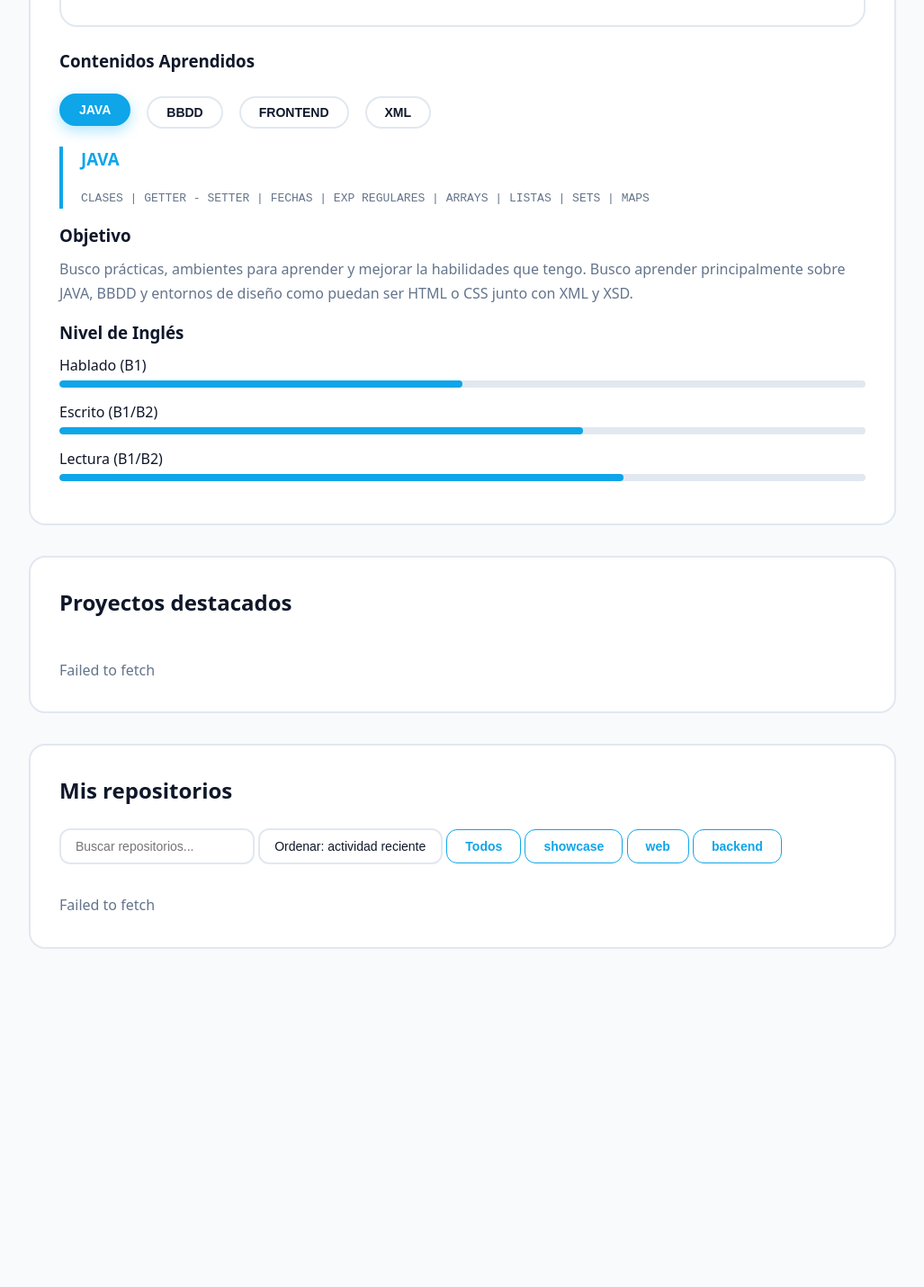
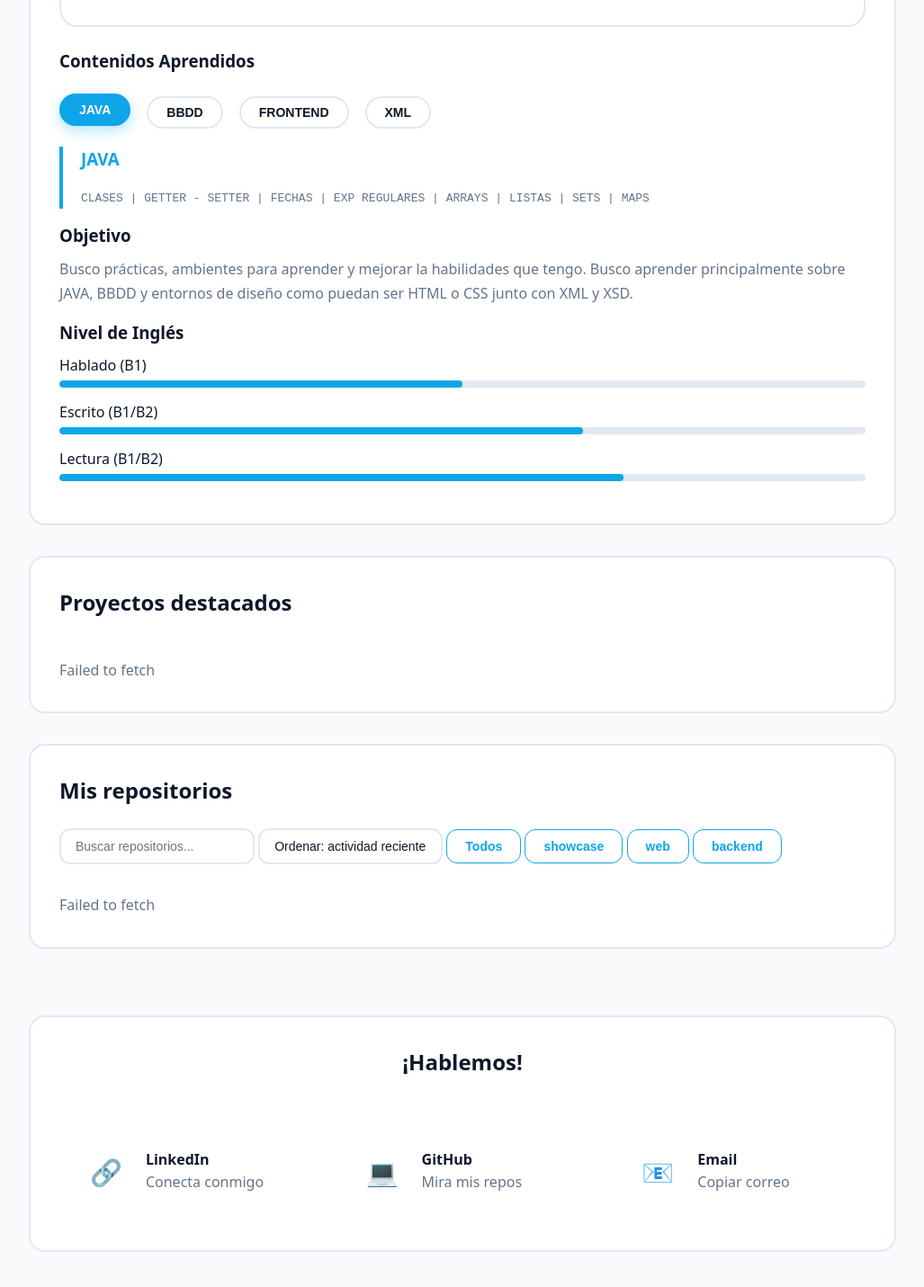
Before and after one commit to alejandroDonGar/alejandroDonGar.github.io, a Jekyll site: the page index.html, which Jekyll copies as it is, in a window 1280 px wide, cut to the strip 810-2262 px from the top of the page. Shown: the top 1431 px of the strip at 90% size, without its empty margins (126-1153 px from the left). Built offline with Jekyll 4.4.1, drawn with Linux system fonts in a browser that asks for light colours; before the commit the page ends 1925 px from its top, so only the background shows below that.

Commit message:
se creo una seccion de redes sociales de prueba

```diff
--- a/assets/css/styles.css
+++ b/assets/css/styles.css
@@ -415,3 +415,39 @@ section:last-child {
 }
 .bar { background: var(--line); height: 8px; border-radius: 10px; margin: 5px 0 15px; overflow: hidden; }
 .progress { background: var(--brand); height: 100%; border-radius: 10px; transition: width 1s ease-in-out; }
+
+.social-grid {
+    display: grid;
+    grid-template-columns: repeat(auto-fit, minmax(200px, 1fr));
+    gap: 1.5rem;
+    margin-top: 1.5rem;
+}
+.social-card {
+    background: var(--card-bg);
+    border: 1px solid var(--border);
+    padding: 1.5rem;
+    border-radius: 16px;
+    display: flex;
+    align-items: center;
+    gap: 1rem;
+    text-decoration: none;
+    color: inherit;
+    transition: all 0.3s ease;
+}
+.social-card:hover {
+    border-color: var(--brand);
+    background: var(--bg-item);
+    transform: translateY(-5px);
+    box-shadow: 0 10px 20px rgba(0,0,0,0.2);
+}
+.social-card .icon {
+    font-size: 1.8rem;
+    background: var(--bg-item);
+    padding: 10px;
+    border-radius: 12px;
+}
+.social-info {
+    text-align: left;
+    display: flex;
+    flex-direction: column;
+}
--- a/index.html
+++ b/index.html
@@ -99,8 +99,33 @@
     <div style="height:12px"></div>
     <div id="repos" class="cards"></div>
   </section>
+  <section class="section fade-in" style="text-align: center; margin-top: 40px;">
+    <h2>¡Hablemos!</h2>
+    <div class="social-grid">
+        <a href="https://www.linkedin.com" target="_blank" class="social-card">
+            <span class="icon">🔗</span>
+            <div class="social-info">
+                <strong>LinkedIn</strong>
+                <span class="muted">Conecta conmigo</span>
+            </div>
+        </a>
+        <a href="https://github.com" target="_blank" class="social-card">
+            <span class="icon">💻</span>
+            <div class="social-info">
+                <strong>GitHub</strong>
+                <span class="muted">Mira mis repos</span>
+            </div>
+        </a>
+        <div class="social-card" onclick="copyEmail()" style="cursor: pointer;">
+            <span class="icon">📧</span>
+            <div class="social-info">
+                <strong>Email</strong>
+                <span id="email-status" class="muted">Copiar correo</span>
+            </div>
+        </div>
+    </div>
+  </section>
 </div>
-
 <script>
   const GITHUB_USERNAME = "alejandroDonGar"; // <- CAMBIA ESTO
   const FEATURED_TOPIC = "showcase";
```
Also changed, not shown: 2 other files.
